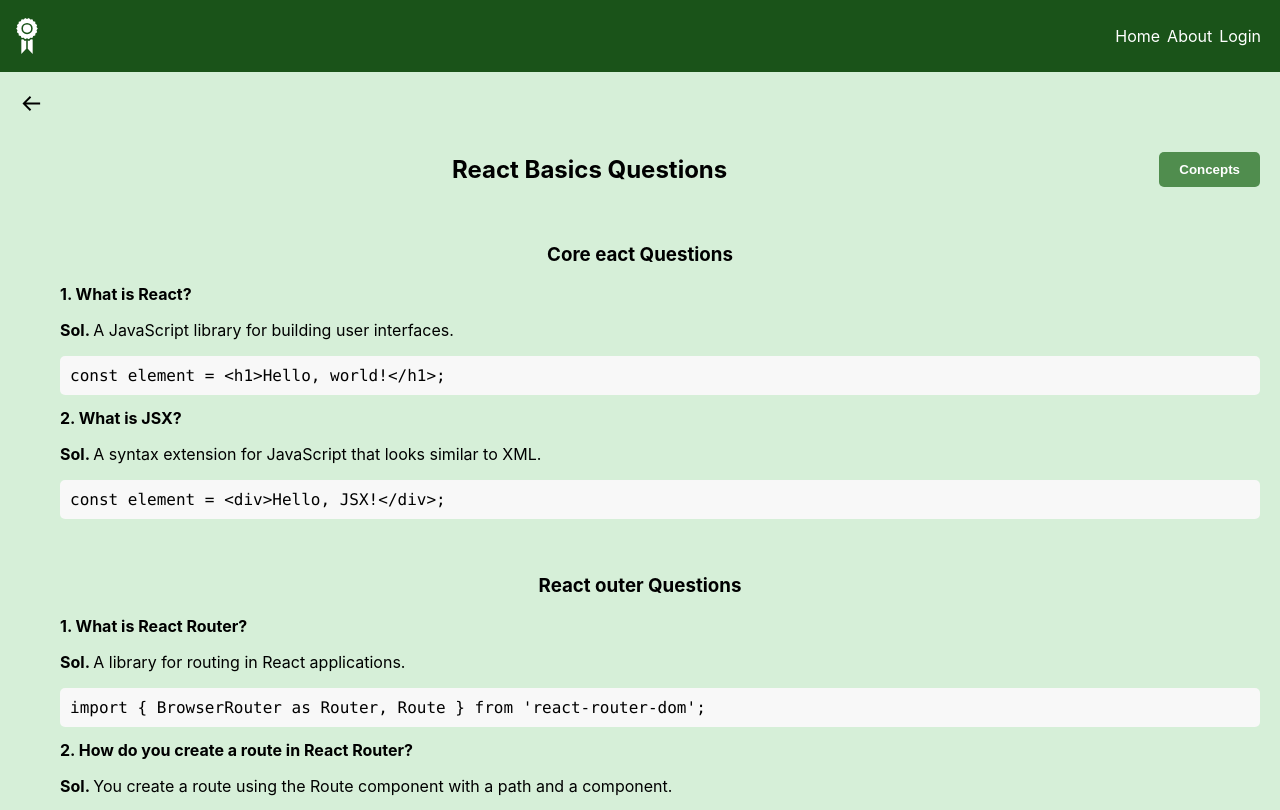
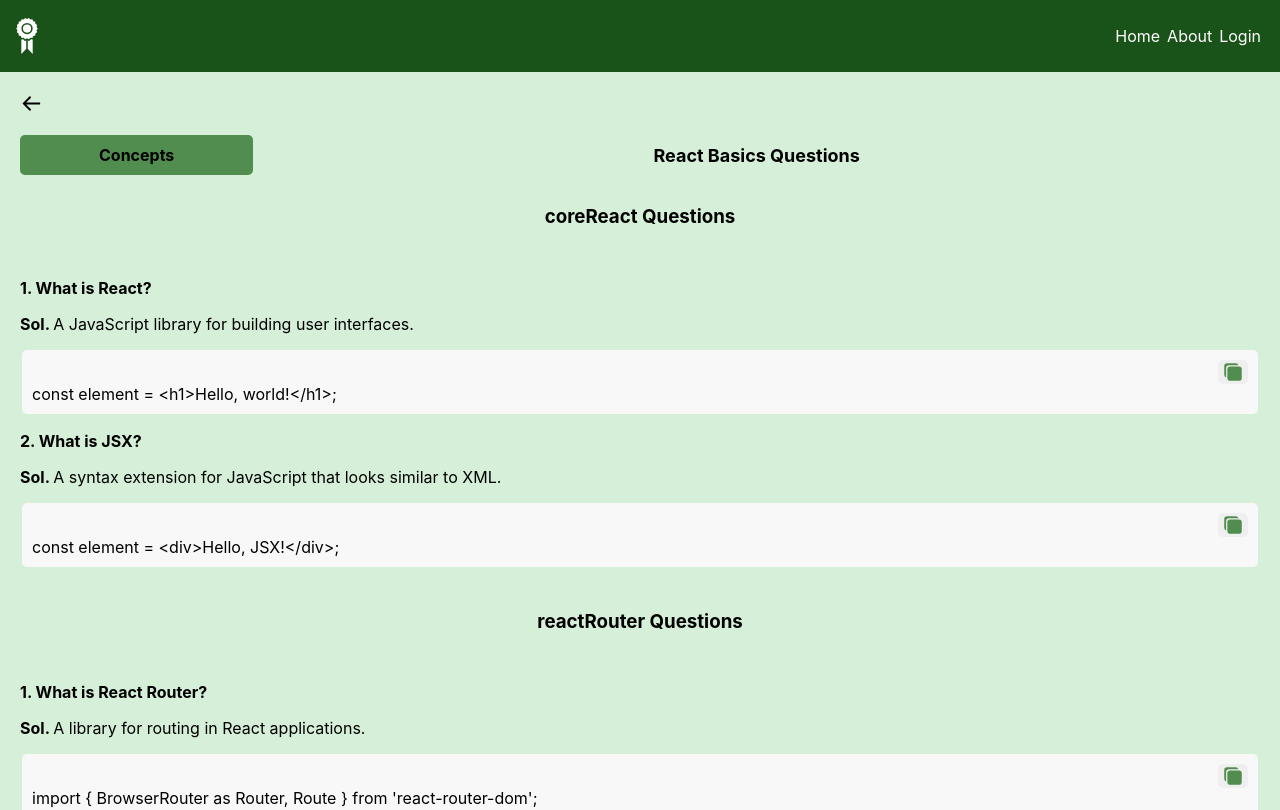
Before and after one commit to Gohitha6Nadikota/interviewprep, a React (Create React App) app: page /topics/1 in a window 1280 px wide. Shown: the top 810 px of the page. Built offline with nearby package versions, Linux system fonts and the light colour scheme.

Commit message:
Changes in format

```diff
--- a/src/App.js
+++ b/src/App.js
@@ -25,6 +25,7 @@ function App() {
             alignItems: "center",
             justifyContent: "space-between",
             color: "white",
+            position:'fixed'
           }}
         >
           <GiAchievement
--- a/src/Components/InfoCard.js
+++ b/src/Components/InfoCard.js
@@ -2,7 +2,8 @@ import React, { useEffect, useState } from "react";
 import { useParams, useNavigate } from "react-router-dom";
 import { BiArrowBack } from "react-icons/bi";
 import { IoMdClose } from "react-icons/io";
-import {newquestions} from "./data";
+import { IoCopy } from "react-icons/io5";
+import { newquestions } from "./data";
 
 const InfoCard = () => {
   const { id } = useParams();
@@ -42,68 +43,29 @@ const InfoCard = () => {
     }
   };
 
+  const handleCopy = (code) => {
+    navigator.clipboard.writeText(code);
+    alert("Code copied to clipboard!");
+  };
+
   return (
     <div
       style={{
         display: "flex",
         flexDirection: "row",
-        height: "100vh",
         position: "relative",
+        flexWrap: "wrap",
+        marginTop: "9vh",
+        width: "100%",
       }}
     >
-      {sidebarOpen && (
       <div
         style={{
-            width: "250px",
-            backgroundColor: "#80AF81",
           padding: "20px",
+          width: sidebarOpen ? "80%" : "100%",
           display: "flex",
           flexDirection: "column",
-            borderRight: "1px solid #ccc",
-            position: "fixed",
-            top: 0,
-            left: 0,
-            marginTop: "9vh",
-            zIndex: 1000,
-            boxShadow: "2px 0 5px rgba(0,0,0,0.5)",
-            transition: "transform 0.3s ease-in-out",
-            transform: sidebarOpen ? "translateX(0)" : "translateX(-100%)",
-          }}
-        >
-          <IoMdClose
-            style={{
-              position: "absolute",
-              top: "10px",
-              right: "10px",
-              cursor: "pointer",
-            }}
-            onClick={toggleSidebar}
-          />
-          <h3>Topics</h3>
-          <ul style={{ listStyleType: "none", padding: 0 }}>
-            {Object.keys(data.tags).map((topic) => (
-              <li
-                key={topic}
-                style={{ marginBottom: "10px", cursor: "pointer" }}
-              >
-                <a
-                  onClick={() => scrollToSection(topic)}
-                  style={{ textDecoration: "none", color: "black" }}
-                >
-                  {topic.charAt(0).toUpperCase() +
-                    topic.slice(1).replace(/([A-Z])/g, " ")}
-                </a>
-              </li>
-            ))}
-          </ul>
-        </div>
-      )}
-      <div
-        style={{
-          flex: 1,
-          padding: "20px",
-          marginLeft: sidebarOpen ? "250px" : "0",
-          transition: "margin-left 0.3s ease-in-out",
+          transition: "width 0.3s ease",
         }}
       >
         <div
@@ -121,78 +83,163 @@ const InfoCard = () => {
         <div
           style={{
             display: "flex",
-            justifyContent: "space-between",
-            alignItems: "center",
-            marginBottom: "20px",
-          }}
-        >
-          <h2
-            style={{
-              display: "flex",
-              alignItems: "center",
-              justifyContent: "center",
-              flexDirection: "column",
+            flexDirection: "row",
             width: "100%",
           }}
         >
-            {data.name + " Questions"}
-          </h2>
-          <button
-            onClick={toggleSidebar}
+          <div
             style={{
               backgroundColor: "#508D4E",
-              color: "white",
+              color: "black",
               padding: "10px 20px",
               border: "none",
               borderRadius: "5px",
+              display: "flex",
+              justifyContent: "space-between",
+              alignItems: "center",
+              width: "20%",
               cursor: "pointer",
               fontWeight: "bold",
+              height: "20px",
+            }}
+            onClick={toggleSidebar}
+          >
+            <p
+              style={{
+                backgroundColor: "#508D4E",
+                display: "flex",
+                justifyContent: "center",
+                alignItems: "center",
+                width: "100%",
+                fontSize: "16px",
               }}
             >
               Concepts
-          </button>
+            </p>
+            {sidebarOpen && <IoMdClose fontSize="20px" />}
+
+            <div></div>
           </div>
-        <div style={{ display: "flex", flexDirection: "column" }}>
+          <div
+            style={{
+              backgroundColor: "transparent",
+              color: "black",
+              padding: "10px 20px",
+              border: "none",
+              borderRadius: "5px",
+              display: "flex",
+              justifyContent: "center",
+              alignItems: "center",
+              width: "100%",
+              cursor: "pointer",
+              fontWeight: "bold",
+              height: "20px",
+              fontSize: "18px",
+            }}
+          >
+            {data.name + " Questions"}
+          </div>
+        </div>
+        <div style={{display:'flex',width:'100%',flexDirection:'row'}}>
+
+          <div
+            style={{
+              display: "flex",
+              flexDirection: "column",
+              width: sidebarOpen ? "80%" : "100%",
+              marginTop: "25px",
+            }}
+          >
             {Object.keys(data.tags).map((topic) => (
-            <div id={topic} key={topic} style={{ marginBottom: "20px" }}>
+              <div
+                id={topic}
+                key={topic}
+                style={{ marginBottom: "20px", width: "100%" }}
+              >
                 <h3
                   style={{
                     width: "100%",
                     display: "flex",
                     alignItems: "center",
                     justifyContent: "center",
+                    marginTop: "5px",
                   }}
                 >
-                {topic.charAt(0).toUpperCase() +
-                  topic.slice(1).replace(/([A-Z])/g, " ")}{" "}
+                  {topic + " "}
                   Questions
                 </h3>
+                <div
+                  style={{
+                    width: "100%",
+                    display: "flex",
+                    flexDirection: "column",
+                    justifyContent: "center",
+                    alignItems: "center",
+                  }}
+                >
                   {data.tags[topic].length === 0 ? (
                     <p>No {topic} questions available.</p>
                   ) : (
-                <ul style={{ listStyleType: "none" }}>
+                    <ul
+                      style={{
+                        listStyleType: "none",
+                        flexDirection: "column",
+                        display: "flex",
+                        width: "100%",
+                        padding: "0px",
+                        justifyContent: "flex-start",
+                        alignItems: "center",
+                      }}
+                    >
                       {data.tags[topic].map((question) => (
-                    <li key={question.id}>
-                      <strong>{question.id + ". " + question.question}</strong>
+                        <li
+                          key={question.id}
+                          style={{ marginTop: "15px", width: "100%" }}
+                        >
+                          <strong>
+                            {question.id + ". " + question.question}
+                          </strong>
                           <p>
                             <strong>Sol. </strong>
                             <span>{question.answer}</span>
                           </p>
-                      <pre
+                          <div
                             style={{
                               backgroundColor: "#f8f8f8",
+                              marginTop: "5px",
+                              margin: "2px",
                               padding: "10px",
                               borderRadius: "5px",
+                              position: "relative",
                             }}
                           >
-                        <code>{question.code}</code>
-                      </pre>
+                            <button
+                              onClick={() => handleCopy(question.code)}
+                              style={{
+                                display: "flex",
+                                marginLeft: "auto",
+                                justifyContent: "center",
+                                alignItems: "center",
+                                color: "#508D4E",
+                                border: "none",
+                                padding: "2px 5px",
+                                borderRadius: "5px",
+                                cursor: "pointer",
+                                fontSize: "20px",
+                              }}
+                            >
+                              <IoCopy />
+                            </button>
+                            {question.code}
+                          </div>
                         </li>
                       ))}
                     </ul>
                   )}
                 </div>
+              </div>
             ))}
+          </div>
         </div>
       </div>
     </div>
```
Also changed, not shown: src/Components/Saradh.js (added, +235 -0 lines). Lines whose indentation alone changed are shown as unchanged.
